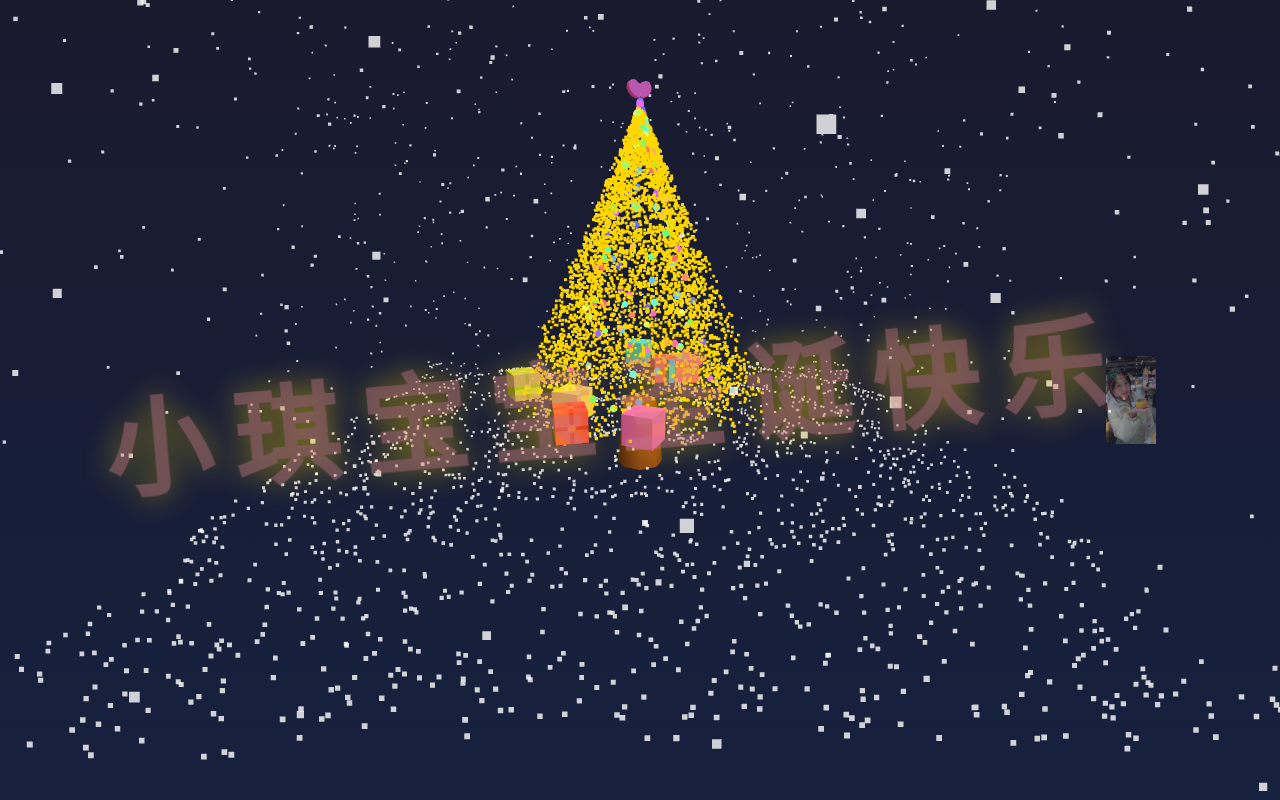
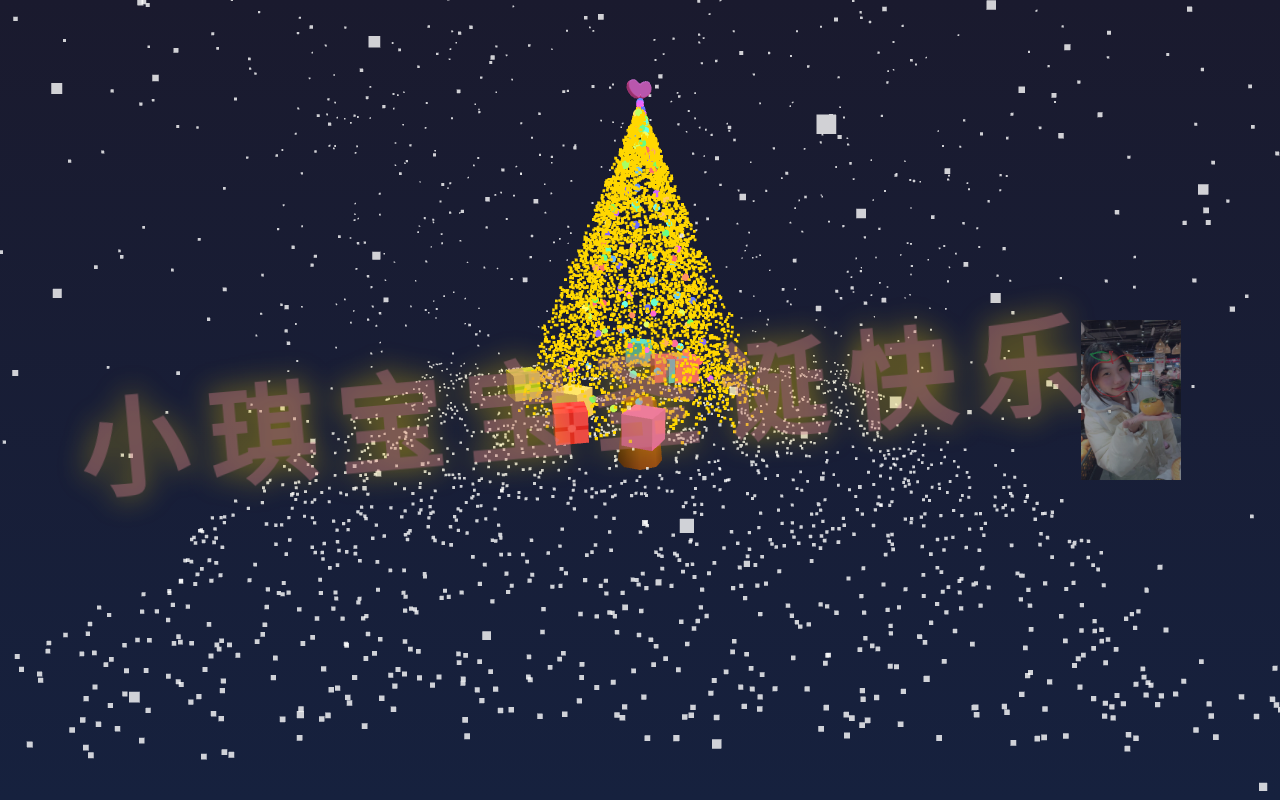
Before and after one commit to FlowerChop/huazhan-xiaoqi, a plain HTML site: page index.html in a window 1280 px wide. Drawn offline with nearby package versions, Linux system fonts and the light colour scheme; animation ran at ten frames a second.

```diff
--- a/index.html
+++ b/index.html
@@ -96,7 +96,8 @@
             100% { transform: rotate(360deg); }
         }
         #nkhnk{
-            width: 50px;
+            width: 100px;
+             height: 160px;
             opacity: 0.9;
         }
     </style>
@@ -428,4 +429,5 @@
         }, { passive: false });
     </script>
 </body>
+
 </html>
```
